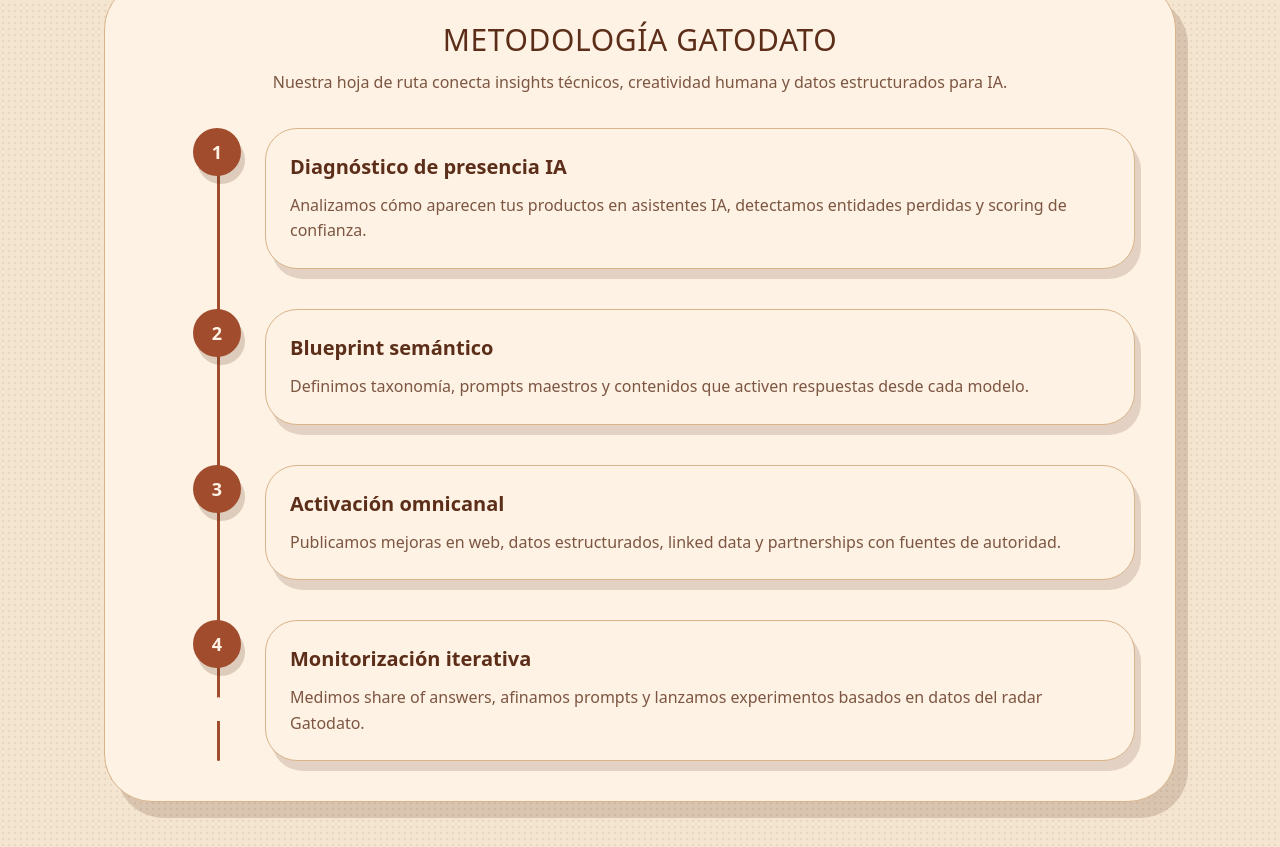
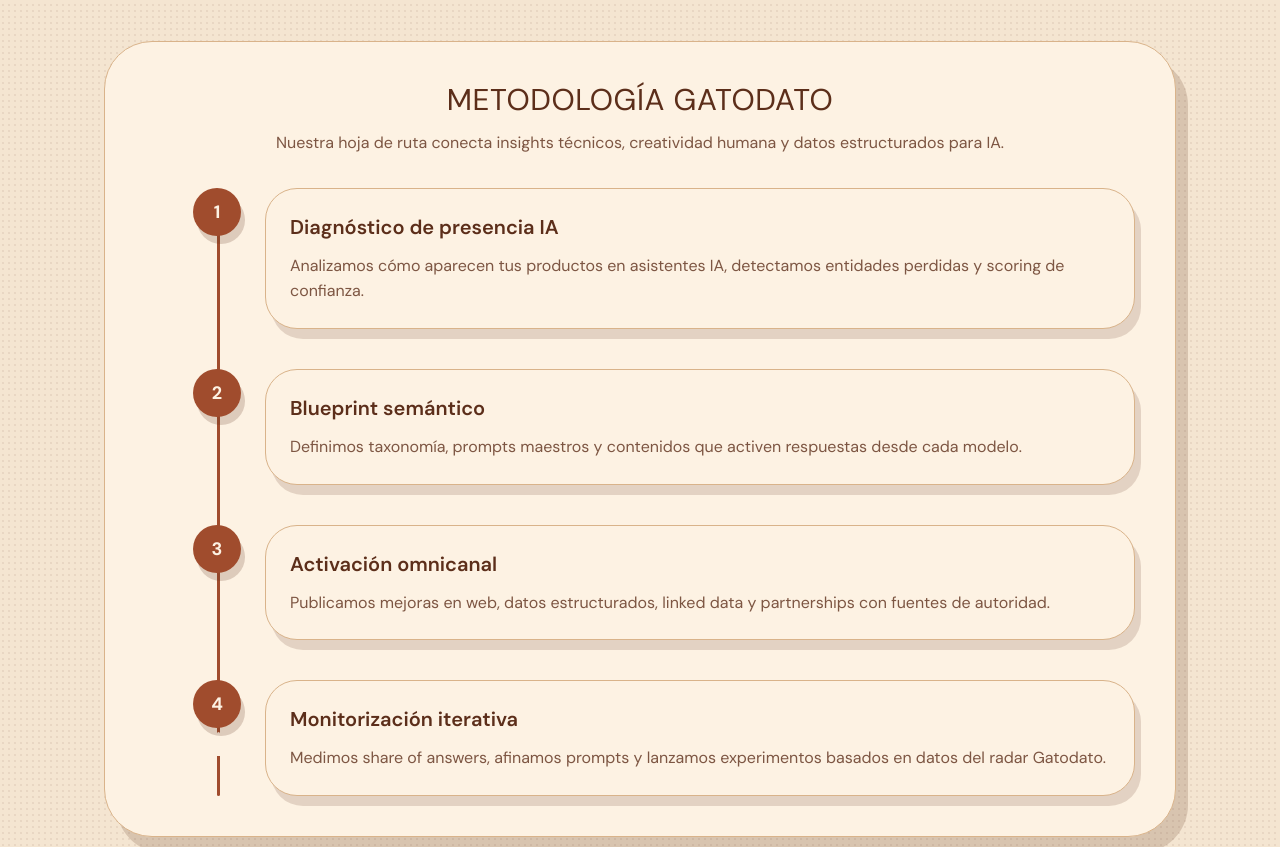
Before and after one commit to graphext/datogato-landing, a Next.js app: page / in a window 1280 px wide. Shown: the part 2100-2947 px from the top of the page. Built offline with nearby package versions, Linux system fonts and the light colour scheme; a web font is replaced by a local one.

Commit message:
refactor: Update font settings in layout and globals CSS
This commit replaces the Manrope font with DM Sans in both the layout and globals CSS files, ensuring consistent typography across the application.

```diff
--- a/src/app/globals.css
+++ b/src/app/globals.css
@@ -15,7 +15,7 @@
   --color-accent: var(--accent);
   --color-accent-light: var(--accent-light);
   --font-display: var(--font-cherry);
-  --font-sans: var(--font-manrope);
+  --font-sans: var(--font-dm-sans);
 }
 
 body {
--- a/src/app/layout.tsx
+++ b/src/app/layout.tsx
@@ -1,13 +1,13 @@
 import type { Metadata } from "next";
 import Script from "next/script";
 import { Analytics } from "@vercel/analytics/next";
-import { Manrope, Cherry_Cream_Soda } from "next/font/google";
+import { DM_Sans, Cherry_Cream_Soda } from "next/font/google";
 import { Header } from "@/sections/Header";
 import "./globals.css";
 
-const manrope = Manrope({
+const dmSans = DM_Sans({
   subsets: ["latin"],
-  variable: "--font-manrope",
+  variable: "--font-dm-sans",
   display: "swap",
 });
 
@@ -118,7 +118,9 @@
 
   return (
     <html lang="es">
-      <body className={`${manrope.variable} ${cherryCream.variable} antialiased scroll-smooth`}>
+      <body
+        className={`${dmSans.className} ${dmSans.variable} ${cherryCream.variable} antialiased scroll-smooth`}
+      >
         <Script
           id="ld-json-organization"
           type="application/ld+json"
```
